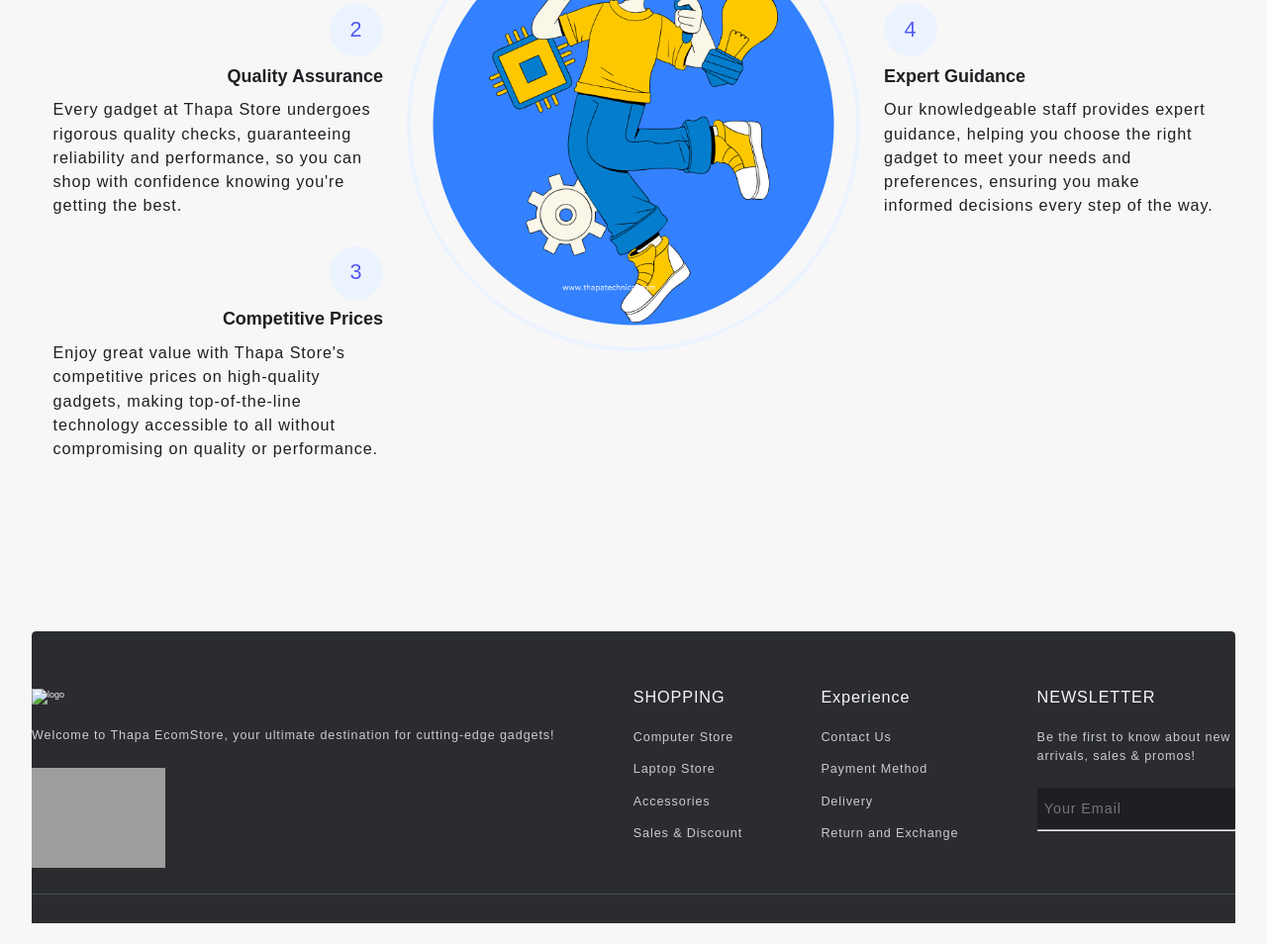
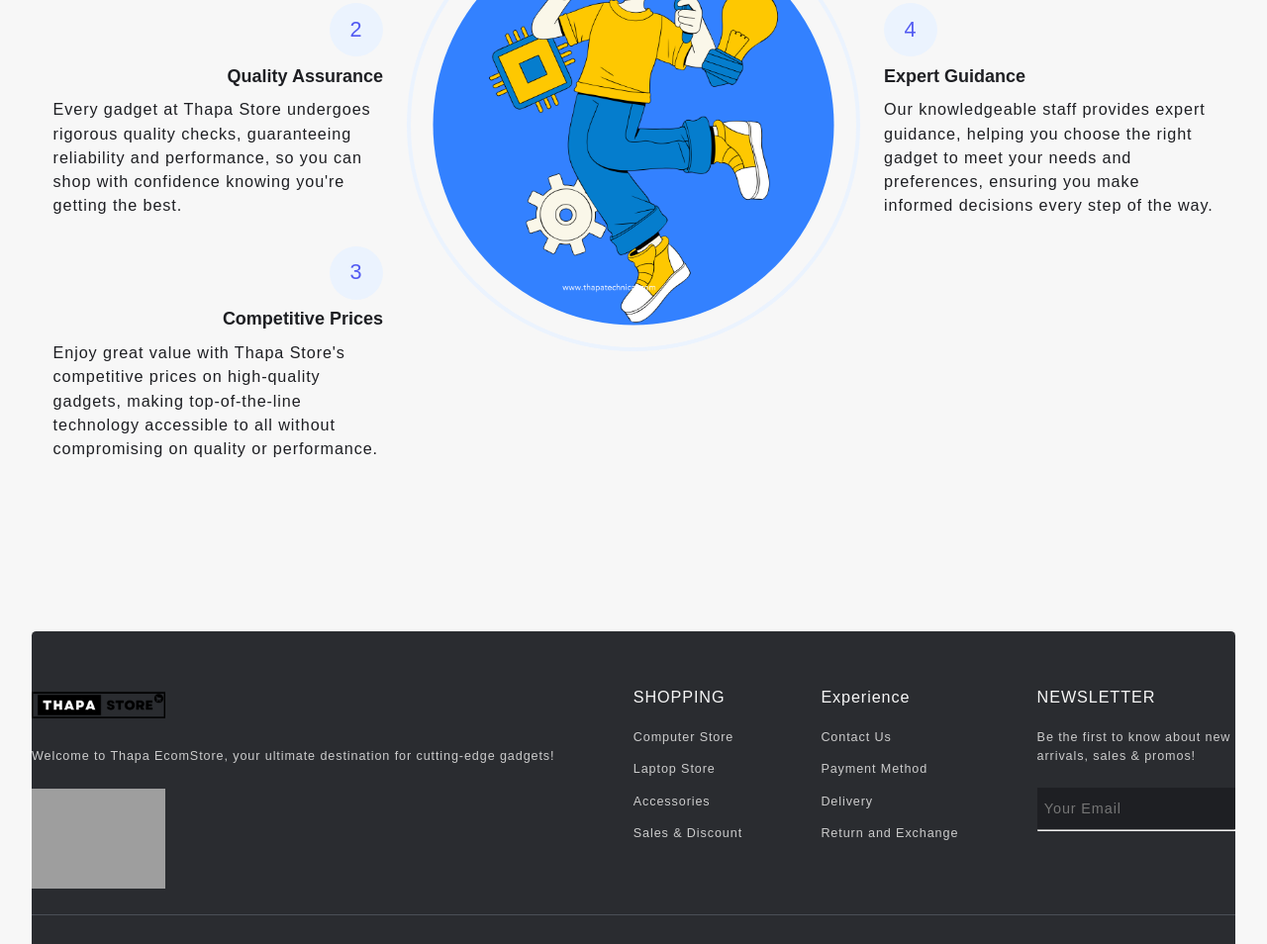
Before and after one commit to Aqsaabbasi2690/e-commerce, a website built with Vite: page index.html in a window 1280 px wide. Shown: the part 3083-4037 px from the top of the page at 99% size. Before the commit the page ends 4016 px from the top, so only its background shows below. Built offline with nearby package versions, Linux system fonts and the light colour scheme; grey boxes are pictures that could not be loaded; some icons are missing; files whose address does not match are found by name.

Commit message:
Update index.html

```diff
--- a/index.html
+++ b/index.html
@@ -552,7 +552,7 @@
     <footer class="section-footer">
       <div class="footer-container container">
         <div class="content_1">
-          <img src="logo.png" alt="logo" />
+          <img src="logos.png" alt="logo" />
           <p>
             Welcome to Thapa EcomStore, your ultimate destination for
             cutting-edge gadgets!
```
